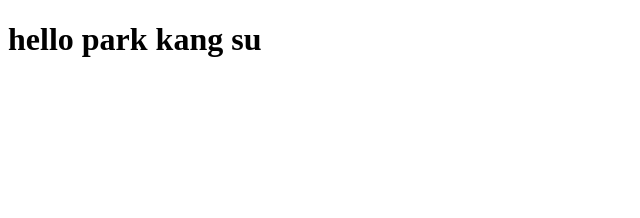
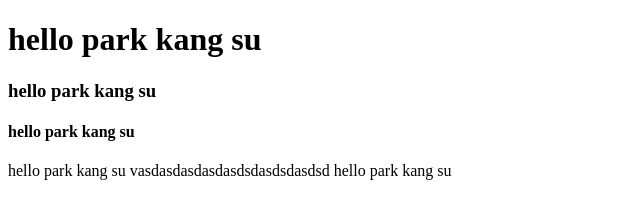
Before and after one commit to koreanhanker/git_project, a plain HTML site: page index.html in a window 1280 px wide. Shown: the whole page, without its empty margins (0-640 px from the left). Drawn offline with Linux system fonts and the light colour scheme.

Commit message:
send commit

```diff
--- a/index.html
+++ b/index.html
@@ -6,5 +6,11 @@
 </head>
 <body>
 <h1>hello park kang su</h1>
+<h3>hello park kang su</h3>
+<h4>hello park kang su</h4>
+<h15>hello park kang su</h15>
+vasdasdasdasdasdsdasdsdasdsd
+<h11>hello park kang su</h11>
+
 </body>
 </html>
```
